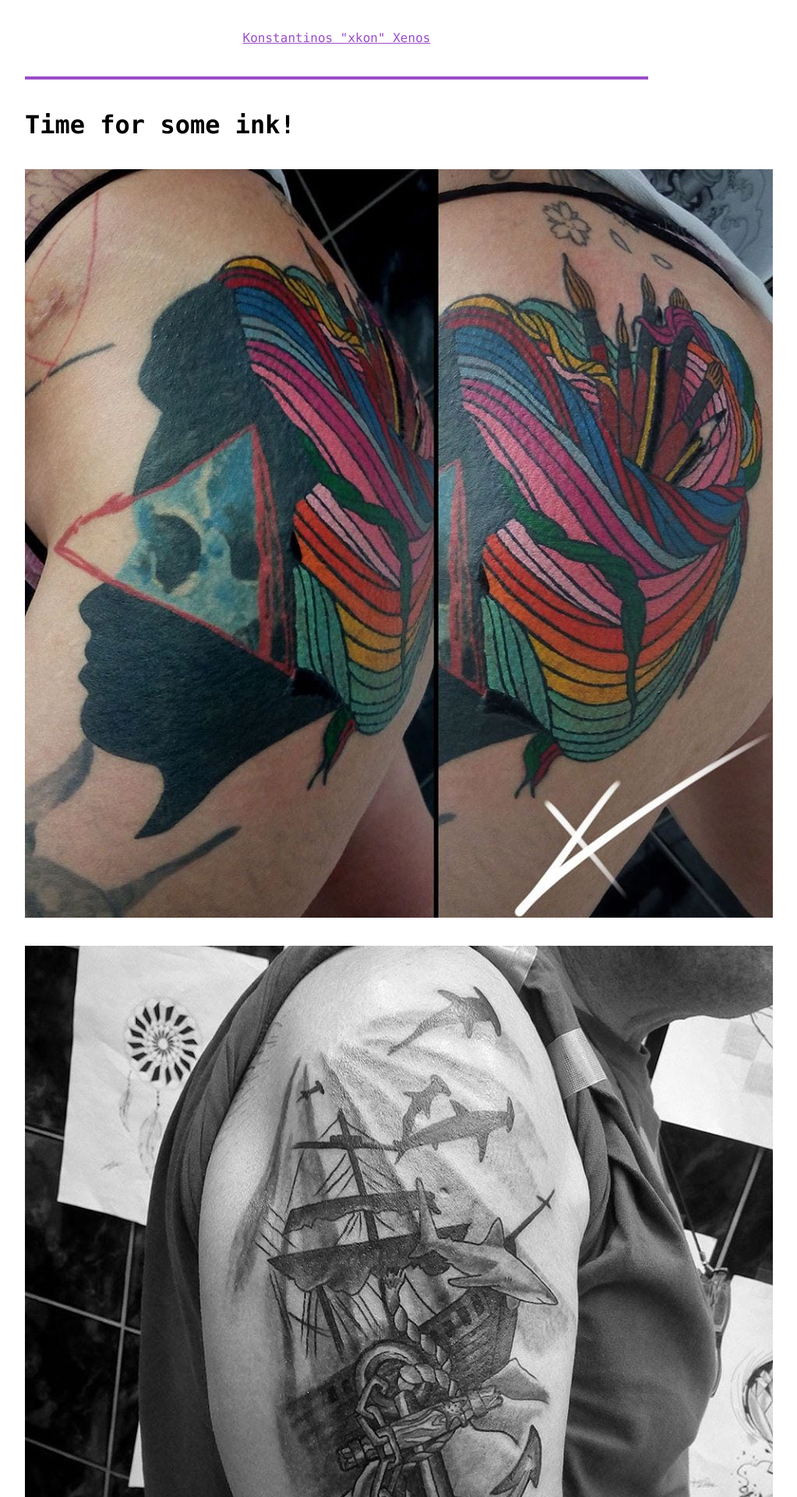
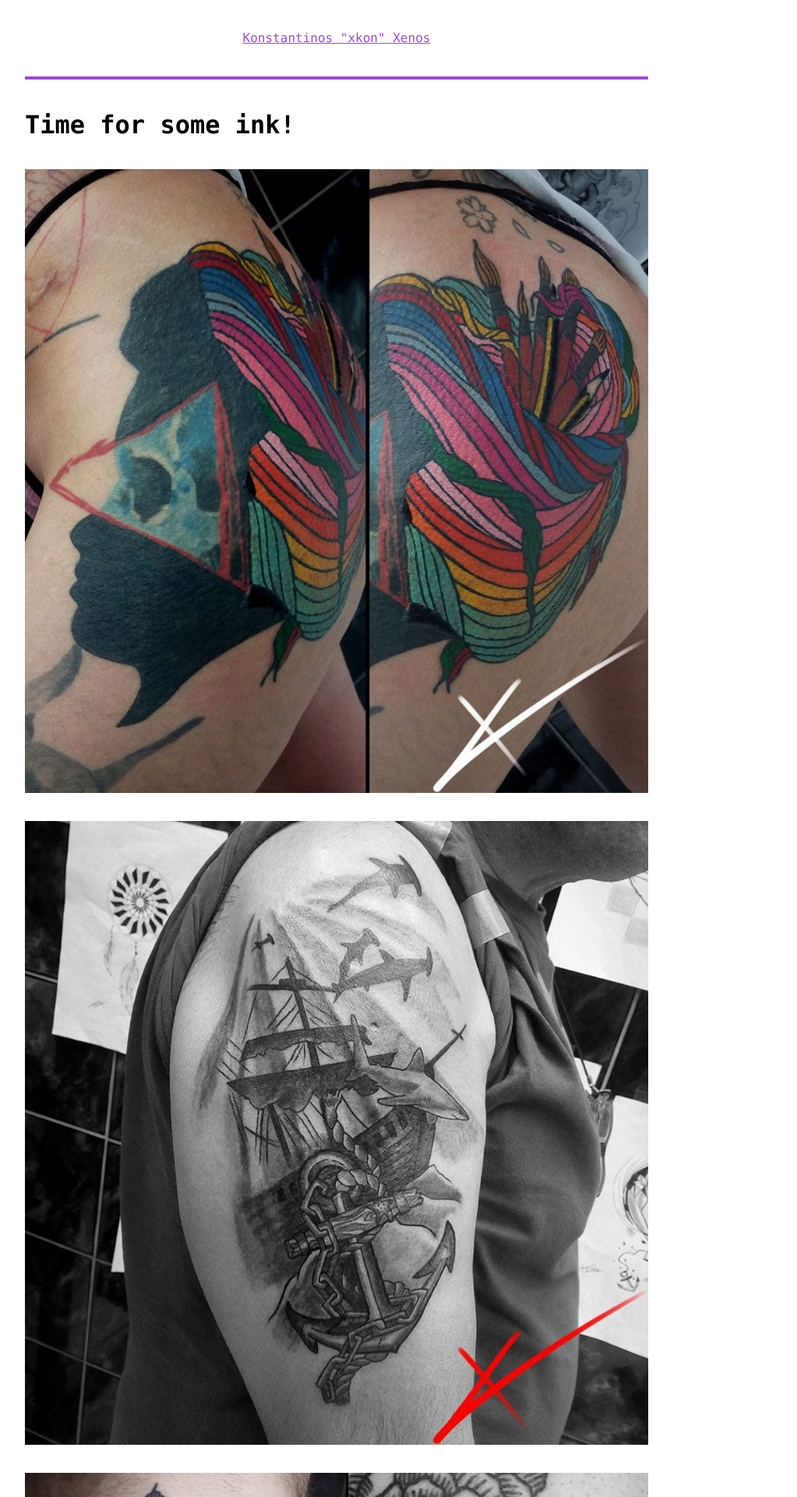
Before and after one commit to mrxkon/mrxkon.github.io, a Jekyll site: the page built from tattoos.html, in a window 1280 px wide. Shown: the top 1920 px of the page at 78% size, without its empty margins (208-1231 px from the left). Built offline with Jekyll 4.4.1, drawn with Linux system fonts in a browser that asks for light colours.

Commit message:
Update header.html

```diff
--- a/_includes/header.html
+++ b/_includes/header.html
@@ -82,9 +82,7 @@
 		.tattoo-gallery img {
 			margin-top: 1rem;
 			margin-bottom: 1rem;
-		}
-		pre > code {
-			padding: unset;
+			max-width: 100%;
 		}
 		</style>
 		{% if page.url contains '/tutorials/' %}
```
